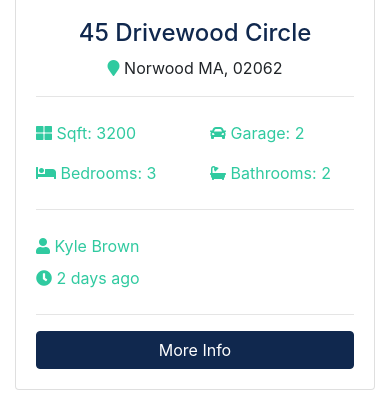
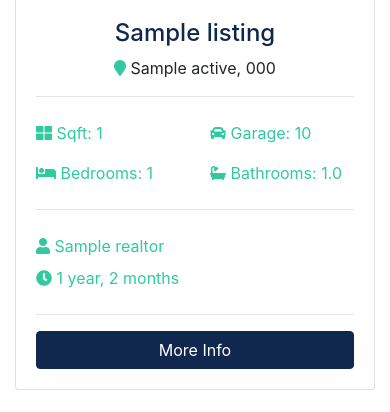
Before and after one commit to KevinLuc1/real_estate_project, a Django app: page /listings/ in a window 390 px wide. Shown: the part 856-1268 px from the top of the page. Run offline with Django 3.2, Linux system fonts and the light colour scheme; tables that the repository leaves empty hold one stand-in row (values such as "Sample post"); grey boxes marked "Sample" are stand-in pictures; some libraries are stand-ins or nearby versions.

Commit message:
listings are now dynamically fetched from db, added pagination

```diff
--- a/listings/views.py
+++ b/listings/views.py
@@ -1,9 +1,27 @@
 from django.shortcuts import render
+from django.core.paginator import EmptyPage, PageNotAnInteger, Paginator
+
+from .models import Listing
 
 def index(request):
-   return render(request, 'listings/listings.html')
+    #Fetch our listings using our model and then we insert our template, loop through and output the listing that are in the DB
+    listings = Listing.objects.all().filter(is_published=True)
 
-def listing(request):
+    # search paginator from django docs
+    paginator = Paginator(listings, 6)
+    page = request.GET.get('page')
+    paged_listings = paginator.get_page(page)
+
+    context = {
+        'listings': paged_listings
+    }
+
+    # we can either pass in a dictionary as a 2nd param in render
+    # ie: {'name': 'Kevin:} and inside html we use {{ name }}
+    #w we can instead create a variable as a dictionary and pass in the variable 'context'
+    return render(request, 'listings/listings.html', context)
+
+def listing(request, listing_id):
     return render(request, 'listings/listing.html')
 
 def search(request):
--- a/real_estate_project/settings.py
+++ b/real_estate_project/settings.py
@@ -39,7 +39,8 @@ INSTALLED_APPS = [
     'django.contrib.contenttypes',
     'django.contrib.sessions',
     'django.contrib.messages',
-    'django.contrib.staticfiles'
+    'django.contrib.staticfiles',
+    'django.contrib.humanize',
 ]
 
 MIDDLEWARE = [
--- a/templates/listings/listings.html
+++ b/templates/listings/listings.html
@@ -1,4 +1,6 @@
 {% extends 'base.html' %}
+
+{% load humanize %}
 
 {% block content %}
 <section id="showcase-inner" class="py-5 text-white">
@@ -32,285 +34,111 @@
     <div class="container">
         <div class="row">
 
-    <!-- Listing 1 -->
+        {% if listings %}
+            {% for listing in listings %}
+                <!-- Listing  -->
                 <div class="col-md-6 col-lg-4 mb-4">
                     <div class="card listing-preview">
-        <img class="card-img-top" src="assets/img/homes/home-1.jpg" alt="">
+                        <img class="card-img-top" src="{{ listing.photo_main.url }}" alt="">
                         <div class="card-img-overlay">
                             <h2>
-            <span class="badge badge-secondary text-white">$490,000</span>
+                                <span class="badge badge-secondary text-white">${{ listing.price | intcomma }}</span>
                             </h2>
                         </div>
                         <div class="card-body">
                             <div class="listing-heading text-center">
-            <h4 class="text-primary">45 Drivewood Circle</h4>
+                                <h4 class="text-primary">{{ listing.title }}</h4>
                                 <p>
-                <i class="fas fa-map-marker text-secondary"></i> Norwood MA, 02062</p>
+                                <i class="fas fa-map-marker text-secondary"></i> {{ listing.city }} {{ listing.state }}, {{ listing.zipcode }}</p>
                             </div>
                             <hr>
                             <div class="row py-2 text-secondary">
                                 <div class="col-6">
-                <i class="fas fa-th-large"></i> Sqft: 3200</div>
+                                    <i class="fas fa-th-large"></i> Sqft: {{ listing.squarefoot }}
+                                </div>
                                 <div class="col-6">
-                <i class="fas fa-car"></i> Garage: 2</div>
+                                    <i class="fas fa-car"></i> Garage: {{ listing.garage }}
+                                </div>
                             </div>
                             <div class="row py-2 text-secondary">
                                 <div class="col-6">
-                <i class="fas fa-bed"></i> Bedrooms: 3</div>
+                                    <i class="fas fa-bed"></i> Bedrooms: {{ listing.bedrooms }}
+                                </div>
                                 <div class="col-6">
-                <i class="fas fa-bath"></i> Bathrooms: 2</div>
+                                    <i class="fas fa-bath"></i> Bathrooms: {{ listing.bathroom }}
+                                </div>
                             </div>
                             <hr>
                             <div class="row py-2 text-secondary">
                                 <div class="col-12">
-                <i class="fas fa-user"></i> Kyle Brown</div>
+                                    <i class="fas fa-user"></i> {{ listing.realtor }}
+                                </div>
                             </div>
                             <div class="row text-secondary pb-2">
                                 <div class="col-6">
-                <i class="fas fa-clock"></i> 2 days ago</div>
+                                    <i class="fas fa-clock"></i> {{ listing.list_date | timesince }}
+                                </div>
                             </div>
                             <hr>
-            <a href="listing.html" class="btn btn-primary btn-block">More Info</a>
+                            <a href="{% url 'listing' listing.id %}" class="btn btn-primary btn-block">More Info</a>
                         </div>
                     </div>
                 </div>
+            {% endfor %}
 
-    <!-- Listing 2 -->
-    <div class="col-md-6 col-lg-4 mb-4">
-        <div class="card listing-preview">
-        <img class="card-img-top" src="assets/img/homes/home-2.jpg" alt="">
-        <div class="card-img-overlay">
-            <h2>
-            <span class="badge badge-secondary text-white">$550,000</span>
-            </h2>
-        </div>
-        <div class="card-body">
-            <div class="listing-heading text-center">
-            <h4 class="text-primary">18 Jefferson Lane</h4>
-            <p>
-                <i class="fas fa-map-marker text-secondary"></i> Woburn MA, 01801</p>
-            </div>
-            <hr>
-            <div class="row py-2 text-secondary">
-            <div class="col-6">
-                <i class="fas fa-th-large"></i> Sqft: 3200</div>
-            <div class="col-6">
-                <i class="fas fa-car"></i> Garage: 1</div>
-            </div>
-            <div class="row py-2 text-secondary">
-            <div class="col-6">
-                <i class="fas fa-bed"></i> Bedrooms: 4</div>
-            <div class="col-6">
-                <i class="fas fa-bath"></i> Bathrooms: 2.5</div>
-            </div>
-            <hr>
-            <div class="row py-2 text-secondary">
-            <div class="col-6">
-                <i class="fas fa-user"></i> Mark Hudson</div>
-            </div>
-            <div class="row text-secondary pb-2">
-            <div class="col-6">
-                <i class="fas fa-clock"></i> 5 days ago</div>
-            </div>
-            <hr>
-            <a href="listing.html" class="btn btn-primary btn-block">More Info</a>
-        </div>
-        </div>
+        {% else %}
+            <div class='col-md-12'>
+                <p>No Listings Available </p>
             </div>
 
-    <!-- Listing 3 -->
-    <div class="col-md-6 col-lg-4 mb-4">
-        <div class="card listing-preview">
-        <img class="card-img-top" src="assets/img/homes/home-3.jpg" alt="">
-        <div class="card-img-overlay">
-            <h2>
-            <span class="badge badge-secondary text-white">$580,000</span>
-            </h2>
-        </div>
-        <div class="card-body">
-            <div class="listing-heading text-center">
-            <h4 class="text-primary">187 Woodrow Street</h4>
-            <p>
-                <i class="fas fa-map-marker text-secondary"></i> Salem MA, 01915</p>
-            </div>
-            <hr>
-            <div class="row py-2 text-secondary">
-            <div class="col-6">
-                <i class="fas fa-th-large"></i> Sqft: 3107</div>
-            <div class="col-6">
-                <i class="fas fa-car"></i> Garage: 0</div>
-            </div>
-            <div class="row py-2 text-secondary">
-            <div class="col-6">
-                <i class="fas fa-bed"></i> Bedrooms: 4</div>
-            <div class="col-6">
-                <i class="fas fa-bath"></i> Bathrooms: 3</div>
-            </div>
-            <hr>
-            <div class="row py-2 text-secondary">
-            <div class="col-6">
-                <i class="fas fa-user"></i> Mark Hudson</div>
-            </div>
-            <div class="row text-secondary pb-2">
-            <div class="col-6">
-                <i class="fas fa-clock"></i> 5 days ago</div>
-            </div>
-            <hr>
-            <a href="listing.html" class="btn btn-primary btn-block">More Info</a>
-        </div>
-        </div>
-    </div>
+        {% endif %}
 
-    <!-- Listing 4 -->
-    <div class="col-md-6 col-lg-4 mb-4">
-        <div class="card listing-preview">
-        <img class="card-img-top" src="assets/img/homes/home-4.jpg" alt="">
-        <div class="card-img-overlay">
-            <h2>
-            <span class="badge badge-secondary text-white">$380,000</span>
-            </h2>
-        </div>
-        <div class="card-body">
-            <div class="listing-heading text-center">
-            <h4 class="text-primary">28 Gifford Street</h4>
-            <p>
-                <i class="fas fa-map-marker text-secondary"></i> Bedford NH, 03103</p>
-            </div>
-            <hr>
-            <div class="row py-2 text-secondary">
-            <div class="col-6">
-                <i class="fas fa-th-large"></i> Sqft: 2927</div>
-            <div class="col-6">
-                <i class="fas fa-car"></i> Garage: 2</div>
-            </div>
-            <div class="row py-2 text-secondary">
-            <div class="col-6">
-                <i class="fas fa-bed"></i> Bedrooms: 4</div>
-            <div class="col-6">
-                <i class="fas fa-bath"></i> Bathrooms: 2</div>
-            </div>
-            <hr>
-            <div class="row py-2 text-secondary">
-            <div class="col-6">
-                <i class="fas fa-user"></i> Jenny Johnson</div>
-            </div>
-            <div class="row text-secondary pb-2">
-            <div class="col-6">
-                <i class="fas fa-clock"></i> 5 days ago</div>
-            </div>
-            <hr>
-            <a href="listing.html" class="btn btn-primary btn-block">More Info</a>
-        </div>
-        </div>
-    </div>
 
-    <!-- Listing 5 -->
-    <div class="col-md-6 col-lg-4 mb-4">
-        <div class="card listing-preview">
-        <img class="card-img-top" src="assets/img/homes/home-5.jpg" alt="">
-        <div class="card-img-overlay">
-            <h2>
-            <span class="badge badge-secondary text-white">$230,000</span>
-            </h2>
-        </div>
-        <div class="card-body">
-            <div class="listing-heading text-center">
-            <h4 class="text-primary">12 United Road</h4>
-            <p>
-                <i class="fas fa-map-marker text-secondary"></i> South Hampton NH, 03827</p>
-            </div>
-            <hr>
-            <div class="row py-2 text-secondary">
-            <div class="col-6">
-                <i class="fas fa-th-large"></i> Sqft: 2207</div>
-            <div class="col-6">
-                <i class="fas fa-car"></i> Garage: 1</div>
-            </div>
-            <div class="row py-2 text-secondary">
-            <div class="col-6">
-                <i class="fas fa-bed"></i> Bedrooms: 3</div>
-            <div class="col-6">
-                <i class="fas fa-bath"></i> Bathrooms: 1.5</div>
-            </div>
-            <hr>
-            <div class="row py-2 text-secondary">
-            <div class="col-6">
-                <i class="fas fa-user"></i> Kyle Brown</div>
-            </div>
-            <div class="row text-secondary pb-2">
-            <div class="col-6">
-                <i class="fas fa-clock"></i> 5 days ago</div>
-            </div>
-            <hr>
-            <a href="listing.html" class="btn btn-primary btn-block">More Info</a>
-        </div>
-        </div>
-    </div>
 
-    <!-- Listing 6 -->
-    <div class="col-md-6 col-lg-4 mb-4">
-        <div class="card listing-preview">
-        <img class="card-img-top" src="assets/img/homes/home-6.jpg" alt="">
-        <div class="card-img-overlay">
-            <h2>
-            <span class="badge badge-secondary text-white">$780,000</span>
-            </h2>
-        </div>
-        <div class="card-body">
-            <div class="listing-heading text-center">
-            <h4 class="text-primary">33 Essex Circle</h4>
-            <p>
-                <i class="fas fa-map-marker text-secondary"></i> Lexington MA, 01731</p>
-            </div>
-            <hr>
-            <div class="row py-2 text-secondary">
-            <div class="col-6">
-                <i class="fas fa-th-large"></i> Sqft: 4145</div>
-            <div class="col-6">
-                <i class="fas fa-car"></i> Garage: 1</div>
-            </div>
-            <div class="row py-2 text-secondary">
-            <div class="col-6">
-                <i class="fas fa-bed"></i> Bedrooms: 5</div>
-            <div class="col-6">
-                <i class="fas fa-bath"></i> Bathrooms: 3.5</div>
-            </div>
-            <hr>
-            <div class="row py-2 text-secondary">
-            <div class="col-6">
-                <i class="fas fa-user"></i> Kyle Brown</div>
-            </div>
-            <div class="row text-secondary pb-2">
-            <div class="col-6">
-                <i class="fas fa-clock"></i> 5 days ago</div>
-            </div>
-            <hr>
-            <a href="listing.html" class="btn btn-primary btn-block">More Info</a>
-        </div>
-        </div>
-    </div>
 
-    </div>
+
 
         <div class="row">
             <div class="col-md-12">
+                {% if listings.has_other_pages %}
                     <ul class="pagination">
+                        {% if listings.has_previous %}
+                            <li class="page-item">
+                                <a href="?page={{listings.previous_page_number}}" class="page-link">&laquo;
+
+                                </a>
+                            </li>
+                        {% else %}
                             <li class="page-item disabled">
-            <a class="page-link" href="#">&laquo;</a>
+                                <a class="page-link">&laquo;</a>
                             </li>
+                        {% endif %}
+                        {% for i in listings.paginator.page_range %}
+                            {% if listings.number == i %}
                                 <li class="page-item active">
-            <a class="page-link" href="#">1</a>
+                                    <a class="page-link">{{i}}</a>
                                 </li>
+
+                            {% else %}
                                 <li class="page-item">
-            <a class="page-link" href="#">2</a>
+                                    <a href="?page={{i}}" class="page-link">{{i}}</a>
                                 </li>
+                            {% endif %}
+                        {% endfor %}
+                        {% if listings.has_next %}
                             <li class="page-item">
-            <a class="page-link" href="#">3</a>
+                                <a href="?page={{listings.next_page_number}}" class="page-link">&raquo;
+
+                                </a>
                             </li>
-        <li class="page-item">
-            <a class="page-link" href="#">&raquo;</a>
+                        {% else %}
+                            <li class="page-item disabled">
+                                <a class="page-link">&raquo;</a>
                             </li>
+                        {% endif %}
+
                     </ul>
+                {% endif %}
             </div>
         </div>
     </div>
```
Lines whose indentation alone changed are shown as unchanged.
